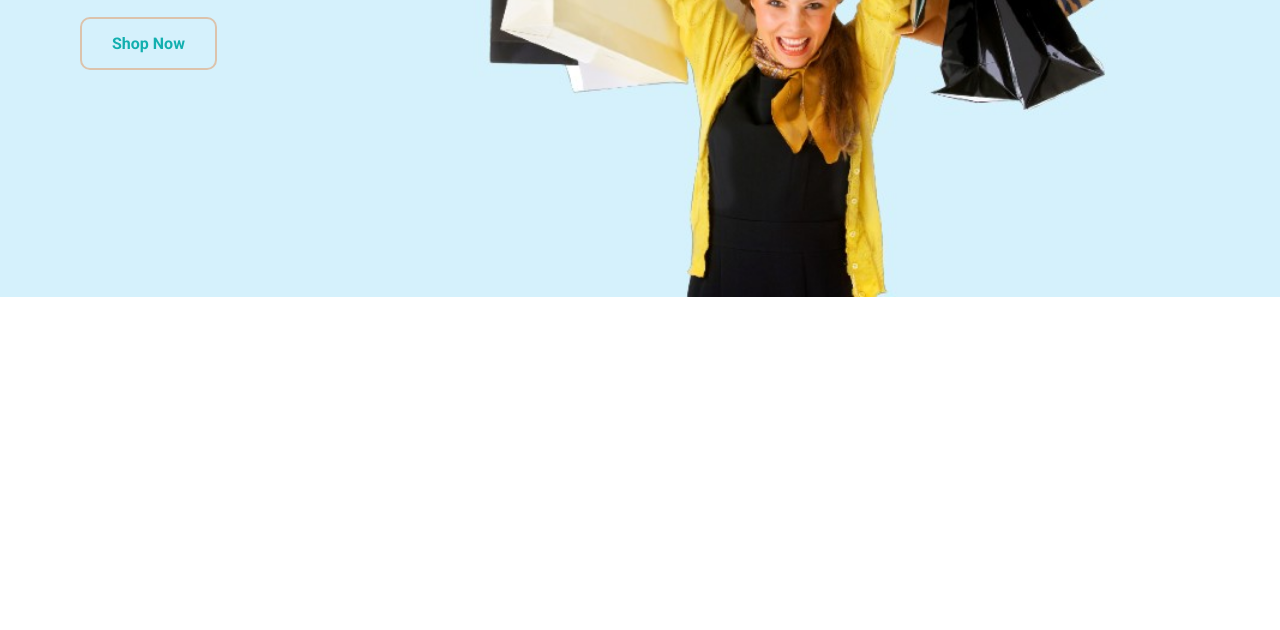
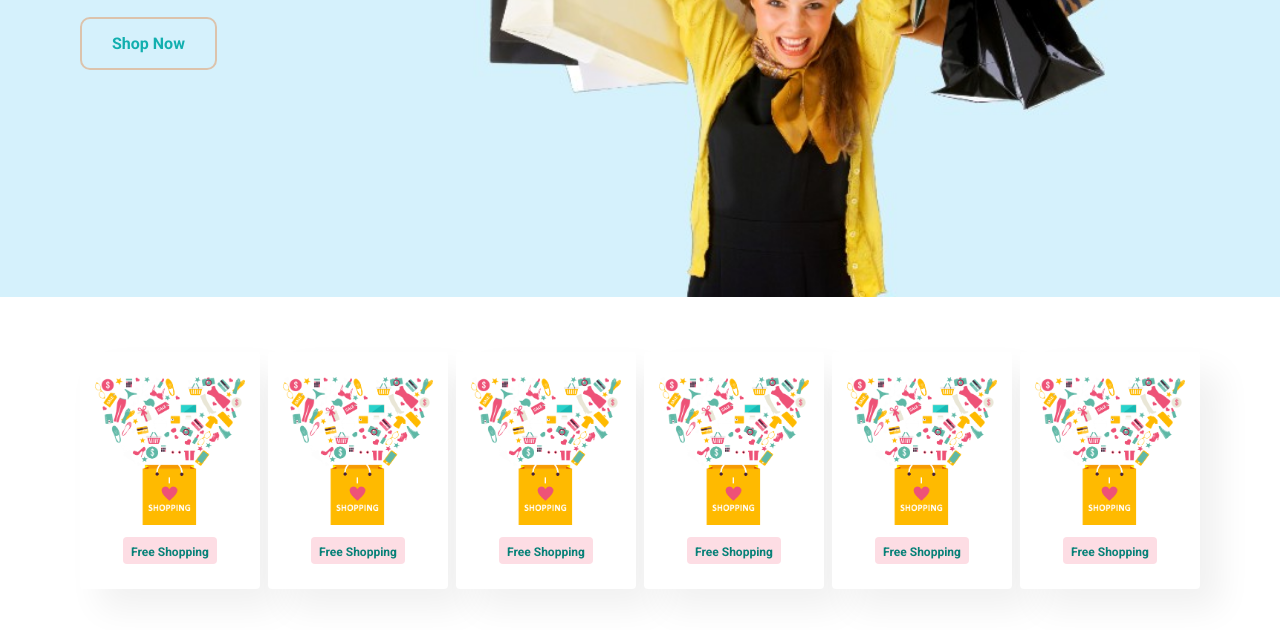
Before and after one commit to salmanazmirafi/Ecommerce-Website, a plain HTML site: page index.html in a window 1280 px wide. Shown: the part 512-1142 px from the top of the page. Before the commit the page ends 809 px from the top, so only its background shows below. Drawn offline with Linux system fonts and the light colour scheme.

Commit message:
some modify

```diff
--- a/index.html
+++ b/index.html
@@ -40,8 +40,31 @@
         <p>Save more with coupons & up to 76% off!</p>
         <button>Shop Now</button>
     </section>
-    <section class="future" id="future">
-        <div class="fa-bod"></div>
+    <section class="sections-p1" id="future">
+      <div class="fa-boxs">
+        <img src="/img/pngwing.com.png" alt="fa-box">
+        <h6>Free Shopping</h6>
+      </div>
+      <div class="fa-boxs">
+        <img src="/img/pngwing.com.png" alt="fa-box">
+        <h6>Free Shopping</h6>
+      </div>
+      <div class="fa-boxs">
+        <img src="/img/pngwing.com.png" alt="fa-box">
+        <h6>Free Shopping</h6>
+      </div>
+      <div class="fa-boxs">
+        <img src="/img/pngwing.com.png" alt="fa-box">
+        <h6>Free Shopping</h6>
+      </div>
+      <div class="fa-boxs">
+        <img src="/img/pngwing.com.png" alt="fa-box">
+        <h6>Free Shopping</h6>
+      </div>
+      <div class="fa-boxs">
+        <img src="/img/pngwing.com.png" alt="fa-box">
+        <h6>Free Shopping</h6>
+      </div>
     </section>
     <!-- ========== End Hero ========== -->
     <script src="script.js"></script>
--- a/style.css
+++ b/style.css
@@ -29,7 +29,7 @@ p {
   color: #465b52;
   margin: 15px 0 20px 0;
 }
-.section-p1 {
+.sections-p1 {
   padding: 40px 80px;
 }
 .section-p1 {
@@ -121,4 +121,36 @@ body {
   cursor: pointer;
 }
 
+#future {
+  display: flex;
+  align-items: center;
+  justify-content: space-between;
+  flex-wrap: wrap;
+}
+
+#future .fa-boxs {
+  width: 180px;
+  text-align: center;
+  background: white;
+  padding: 25px 15px;
+  box-shadow: 20px 20px 34px rgba(0, 0, 0, 0.06);
+  border-radius: 4px;
+  margin: 15px 0;
+}
+#future .fa-boxs:hover {
+  box-shadow: 20px 20px 34px rgba(0, 0, 0, 0.08);
+}
+#future .fa-boxs h6 {
+  display: inline-block;
+  padding: 9px 8px 6px 8px;
+  line-height: 1;
+  border-radius: 4px;
+  color: #088178;
+  background-color: #fddde4;
+}
+
+#future .fa-boxs img {
+  width: 100%;
+  margin-bottom: 8px;
+}
 /***** End Home *****/
```
Also changed, not shown: img/1d.jpg (added), img/2.jpg (added), img/3.jpg (added), img/4.jpg (added), img/pngwing.com.png (added).
